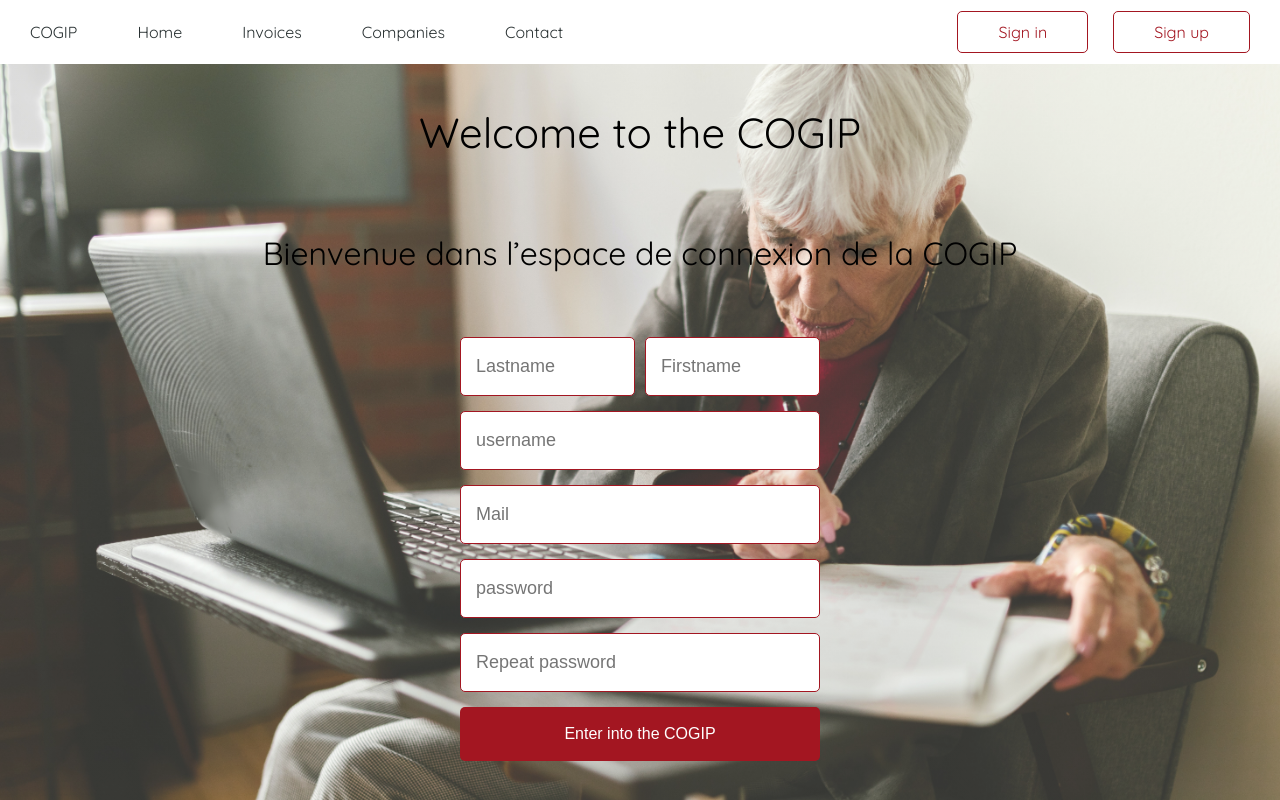
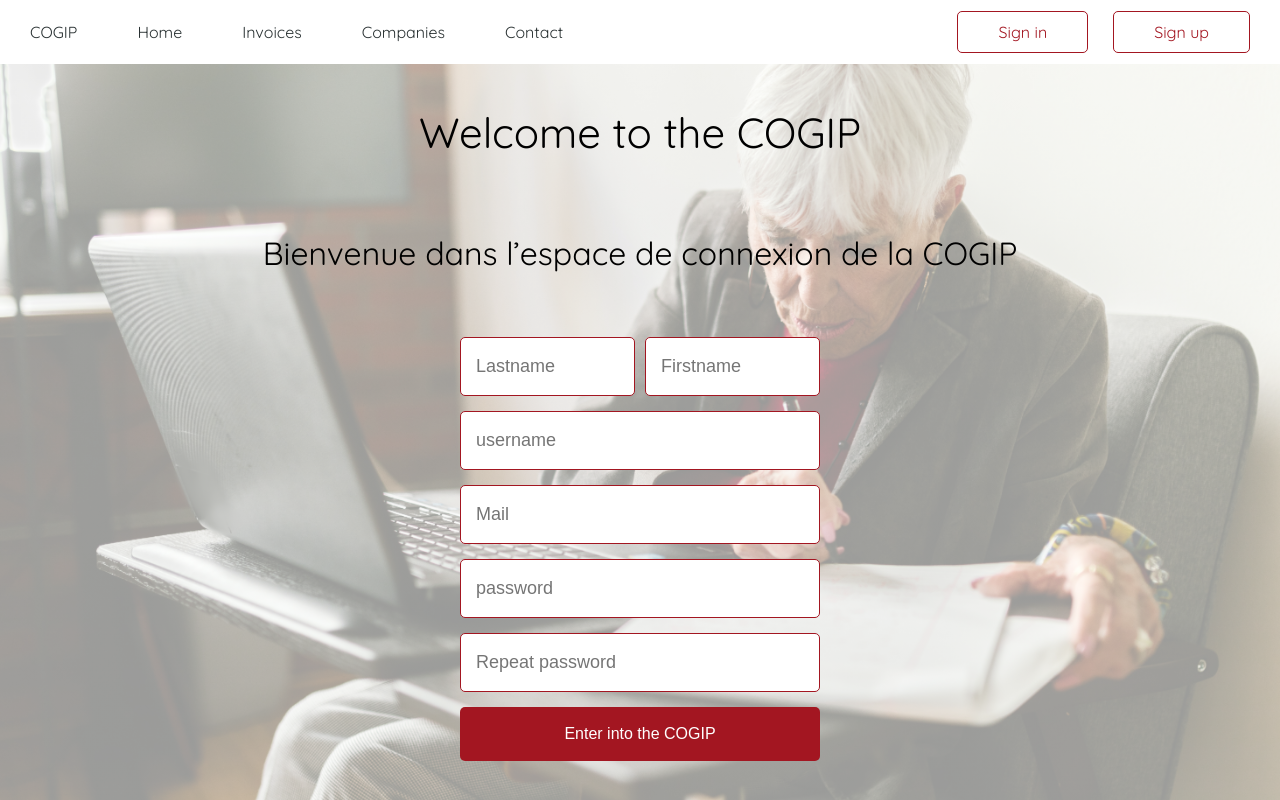
Before and after one commit to Pierrerobeyns/PHP-challenge-2, a PHP site: page /view/Registration.php in a window 1280 px wide. Run offline with PHP 8.4, Linux system fonts and the light colour scheme.

Commit message:
background fix

```diff
--- a/assets/style/style.css
+++ b/assets/style/style.css
@@ -7,8 +7,8 @@
   margin: 0 auto;
   position: relative;
   width: 100%;
-  background-image: -webkit-gradient(linear, left top, left bottom, from(rgba(255, 255, 255, 0.2)), to(rgba(255, 255, 255, 0.2))), url("../img/log-background.jpg");
-  background-image: linear-gradient(rgba(255, 255, 255, 0.2), rgba(255, 255, 255, 0.2)), url("../img/log-background.jpg");
+  background-image: -webkit-gradient(linear, left top, left bottom, from(rgba(255, 255, 255, 0.6)), to(rgba(255, 255, 255, 0.6))), url("../img/log-background.jpg");
+  background-image: linear-gradient(rgba(255, 255, 255, 0.6), rgba(255, 255, 255, 0.6)), url("../img/log-background.jpg");
   background-background-size: cover;
   background-position: center;
   background-size: cover;
--- a/assets/style/style.scss
+++ b/assets/style/style.scss
@@ -17,7 +17,7 @@
     width: 100%;
 
     background: {
-        image: linear-gradient(rgba(255,255,255,0.2), rgba(255,255,255,0.2)), url('../img/log-background.jpg');
+        image: linear-gradient(rgba(255, 255, 255, 0.6), rgba(255, 255, 255, 0.6)), url('../img/log-background.jpg');
         background-size: cover;
         position: center;
         size: cover;
```
Also changed, not shown: view/Registration.php (line endings or trailing spaces), 1 other file.
